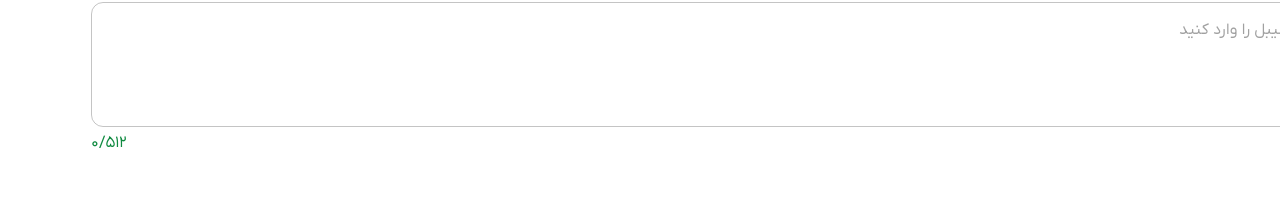
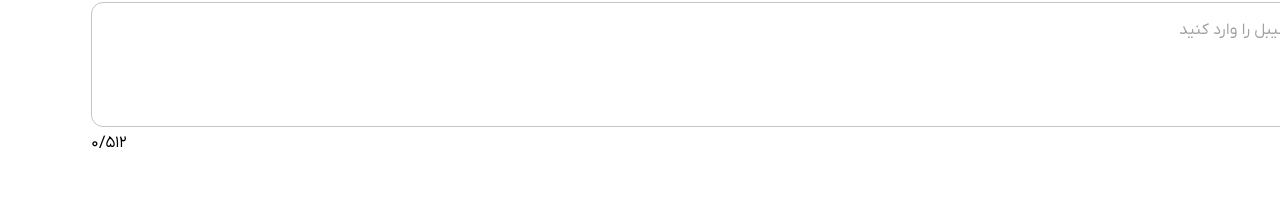
Before and after one commit to ali-ht/ReportWappCreator, a React (Vite) app: page / in a window 1280 px wide. Shown: the part 446-663 px from the top of the page. Built offline with nearby package versions, Linux system fonts and the light colour scheme.

Commit message:
make code cleaner

```diff
--- a/src/components/CreatorPage.jsx
+++ b/src/components/CreatorPage.jsx
@@ -37,16 +37,22 @@ export default function CreatorPage() {
     <div style={{ display: 'flex', flexDirection: 'column', height: '100vh' }}>
       <TopBar />
 
-      <div style={{ flex: 1, padding: '16px', overflowY: 'auto'}}>
+      <div style={{ flex: 1, padding: '16px', overflowY: 'auto' }}>
         <Typography sx={{ fontFamily: "IRANYekanWeb", color: "#114FBB", marginBottom: '12px', marginTop: '50px' }}>
           وضعیت پروژه را انتخاب کنید
         </Typography>
-        <StatusSelection onSeted={changeStatusState} />
+        <StatusSelection
+          setStatus={changeStatusState}
+          selectedValue={StatusSelected}
+        />
 
         <Typography sx={{ fontFamily: "IRANYekanWeb", color: "#114FBB", marginTop: '32px', marginBottom: '8px' }}>
           توضیحات
         </Typography>
-        <DescriptionInput onSeted={changeDescriptionState} />
+        <DescriptionInput
+          setDescription={changeDescriptionState}
+          descriptionValue={DescriptionText}
+        />
       </div>
 
       <div
--- a/src/components/DescriptionInput.jsx
+++ b/src/components/DescriptionInput.jsx
@@ -1,11 +1,7 @@
 import { useState } from "react"
 import TextField from "@mui/material/TextField"
 import Typography from "@mui/material/Typography"
-function DescriptionInput({ onSeted }) {
-  // TODO: remove color
-  const [color, setColor] = useState(["#0F8A40", "success"])
-  // TODO: remove length
-  const [length, setLength] = useState(0)
+function DescriptionInput({ setDescription, descriptionValue }) {
 
   //TODO: move to the helper
   function toFarsiNumber(n) {
@@ -18,19 +14,16 @@ function DescriptionInput({ onSeted }) {
       .join("")
   }
   return (
-    <div style={{marginBottom:'0px'}}>
+    <div style={{ marginBottom: '0px' }}>
       <TextField
         fullWidth
         inputProps={{ maxLength: 512 }}
-        // TODO: use description for set color
-        color={color[1]}
+        color={descriptionValue.length >= 512
+          ? "error"
+          : "success"
+        }
         onChange={(e) => {
-          const value = e.target.value
-          value.length >= 512
-            ? setColor(["#D02128", "error"])
-            : setColor(["#0F8A40", "success"])
-          setLength(value.length)
-          onSeted(value)
+          setDescription(e.target.value)
         }}
         placeholder="عنوان لیبل را وارد کنید"
         id="outlined-multiline-static"
@@ -50,16 +43,18 @@ function DescriptionInput({ onSeted }) {
       />
       <Typography
         sx={{
-          // TODO: use description for set color
-
-          color: color[0],
+          color:
+            () => {
+              descriptionValue.length >= 512
+                ? "#D02128"
+                : "#0F8A40"
+            }
+          ,
           direction: "ltr",
           fontFamily: "IRANYekanWeb",
           paddingTop: "4px",
         }}>
-        {/*             // TODO: use description for get number character
-         */}
-        {toFarsiNumber(length)}/۵۱۲
+        {toFarsiNumber(descriptionValue.length)}/۵۱۲
       </Typography>
     </div>
   )
--- a/src/components/StatusSelection.jsx
+++ b/src/components/StatusSelection.jsx
@@ -1,4 +1,3 @@
-import { useState } from "react";
 import Radio from "@mui/material/Radio";
 import RadioGroup from "@mui/material/RadioGroup";
 import FormControlLabel from "@mui/material/FormControlLabel";
@@ -16,14 +15,10 @@ const TypStyle = styled("Typography")({
   fontFamily: "IRANYekanWeb",
 });
 
-export default function StatusSelection({ onSeted }) {
-  //TODO: remove use state and use Props
-  const [selectedValue, setSelectedValue] = useState("");
-
+export default function StatusSelection({ selectedValue, setStatus }) {
   const handleChange = (event) => {
     const value = event.target.value;
-    setSelectedValue(value);
-    onSeted(value);
+    setStatus(value);
   };
 
   const statusOptions = [
```
